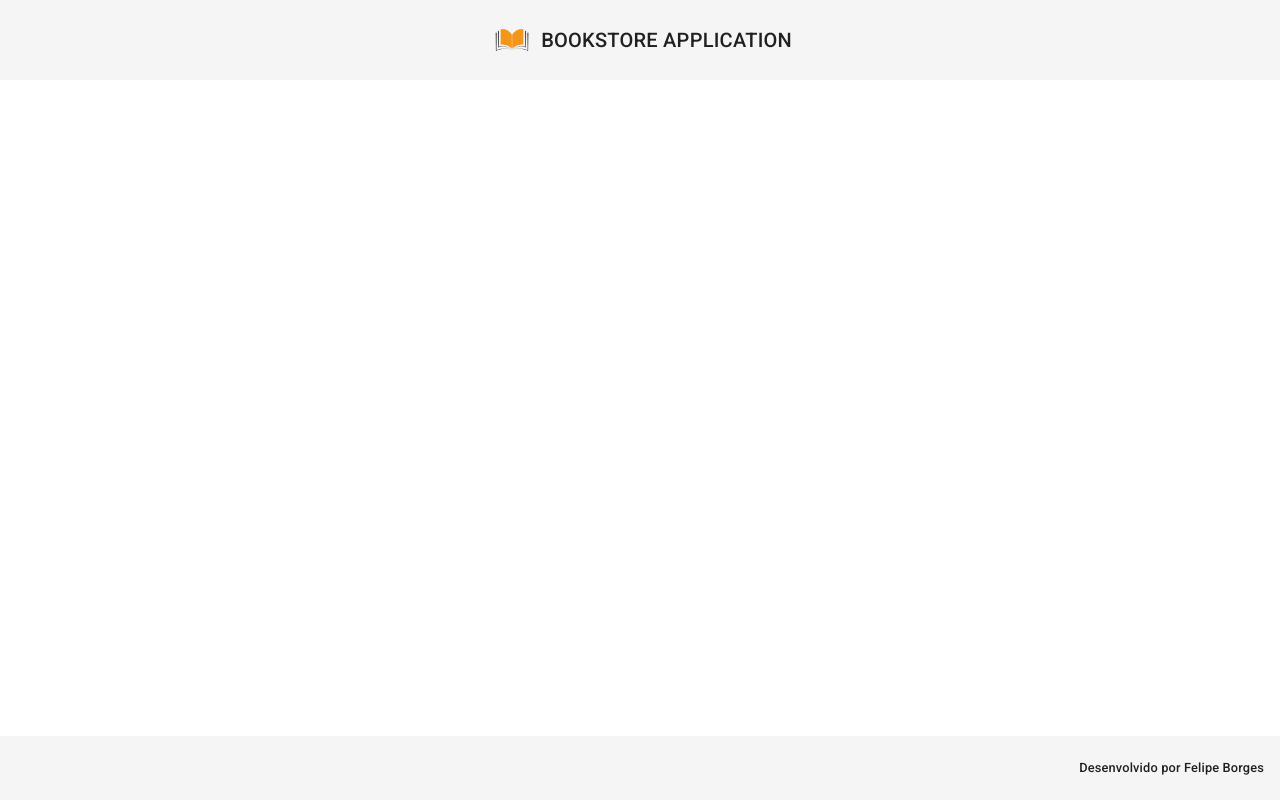
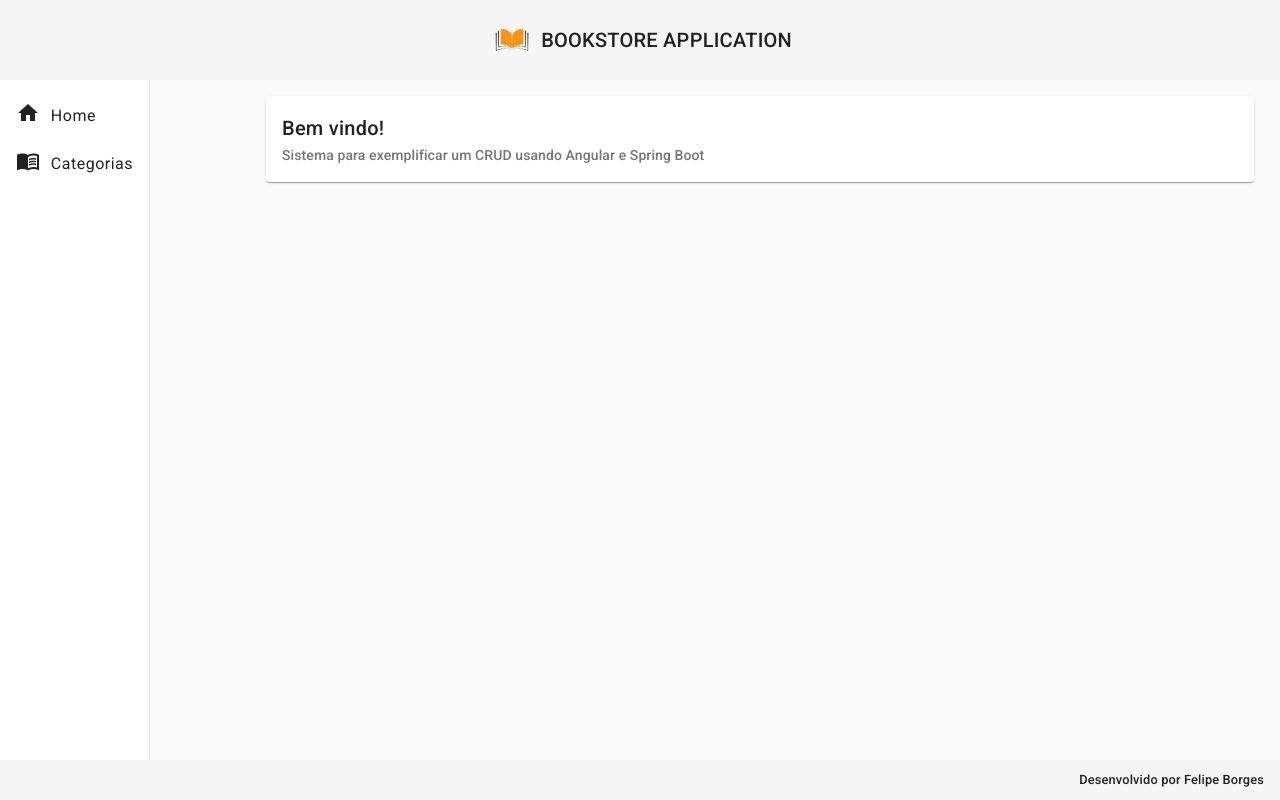
Before and after one commit to felipegbpr/angular-bookstore-front, an Angular app: page / in a window 1280 px wide. Built offline with nearby package versions, Linux system fonts and the light colour scheme.

Commit message:
home implementado com rota

```diff
--- a/src/app/app-routing.module.ts
+++ b/src/app/app-routing.module.ts
@@ -1,7 +1,13 @@
 import { NgModule } from '@angular/core';
 import { RouterModule, Routes } from '@angular/router';
+import { HomeComponent } from './components/views/home/home.component';
 
-const routes: Routes = [];
+const routes: Routes = [
+  {
+    path: '',
+    component: HomeComponent
+  }
+];
 
 @NgModule({
   imports: [RouterModule.forRoot(routes)],
--- a/src/app/app.component.html
+++ b/src/app/app.component.html
@@ -1,2 +1,3 @@
 <app-header></app-header>
+<app-nav></app-nav>
 <app-footer></app-footer>
--- a/src/app/components/template/footer/footer.component.css
+++ b/src/app/components/template/footer/footer.component.css
@@ -3,4 +3,5 @@
     bottom: 0;
     justify-content: flex-end;
     font-size: .8rem;
+    height: 5%;
 }
--- /dev/null
+++ b/src/app/components/template/nav/nav.component.css
@@ -0,0 +1,9 @@
+.container {
+    height: 85%;
+}
+
+i {
+    padding-right: .4rem;
+    position: relative;
+    top: .3rem;
+}
--- /dev/null
+++ b/src/app/components/template/nav/nav.component.html
@@ -0,0 +1,19 @@
+<mat-sidenav-container class="container">
+    <mat-sidenav mode="side" opened>
+        <mat-nav-list>
+            <a mat-list-item routerLink="">
+                <i class="material-icons">home</i>
+                Home
+            </a>
+            <a mat-list-item>
+                <i class="material-icons">menu_book</i>
+                Categorias
+            </a>
+        </mat-nav-list>
+    </mat-sidenav>
+
+    <mat-sidenav-content>
+        <router-outlet></router-outlet>
+    </mat-sidenav-content>
+
+</mat-sidenav-container>
--- /dev/null
+++ b/src/app/components/views/home/home.component.css
@@ -0,0 +1,17 @@
+.home {
+    width: 95%;
+    margin: 1rem auto;
+    padding: 1rem;
+}
+
+@media(max-width: 450px) {
+    .home {
+        width: 70%;
+    }
+}
+
+@media(max-width: 770px) {
+    .home {
+        width: 90%;
+    }
+}
--- /dev/null
+++ b/src/app/components/views/home/home.component.html
@@ -0,0 +1,4 @@
+<mat-card class="home mat-elevation-z4">
+    <mat-card-title class="title">Bem vindo!</mat-card-title>
+    <mat-card-subtitle class="subtitle">Sistema para exemplificar um CRUD usando Angular e Spring Boot</mat-card-subtitle>
+</mat-card>
```
Also changed, not shown: src/app/app.module.ts (+13 -2 lines), src/app/components/template/nav/nav.component.ts (added, +10 -0 lines), src/app/components/views/home/home.component.ts (added, +10 -0 lines).
